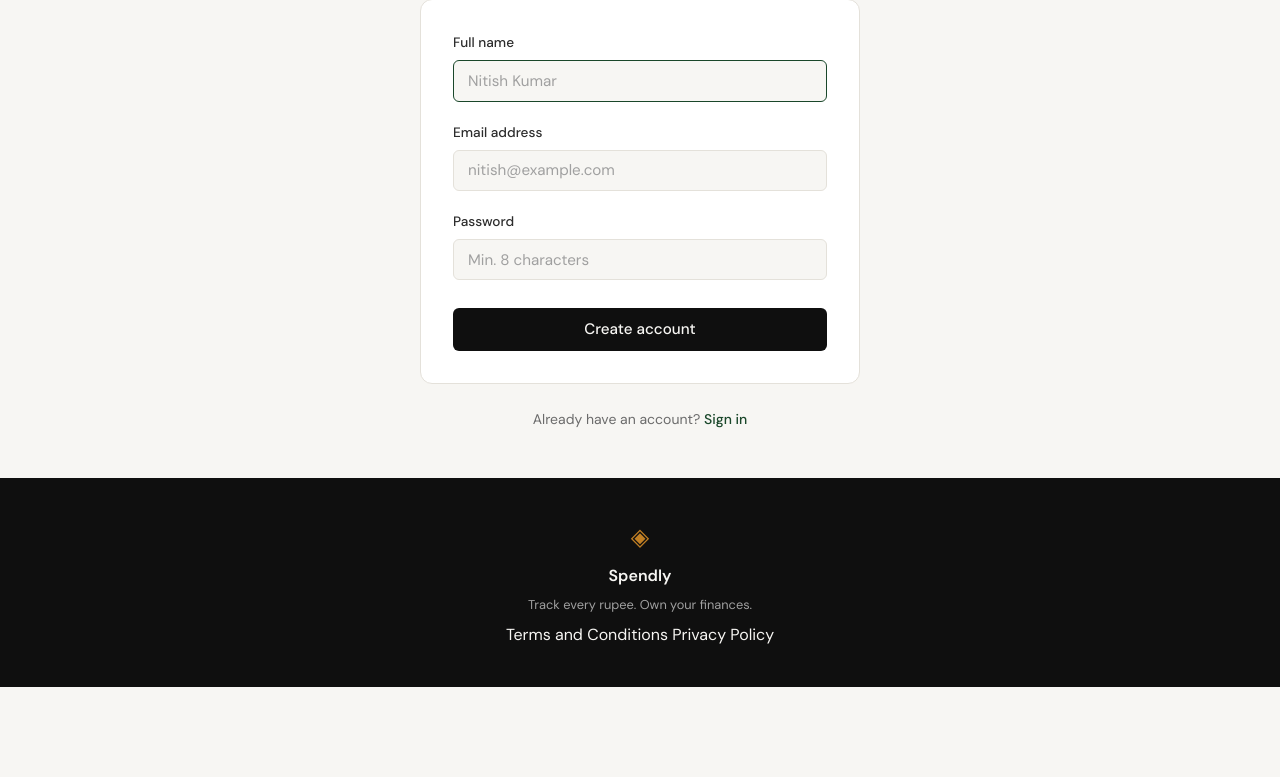
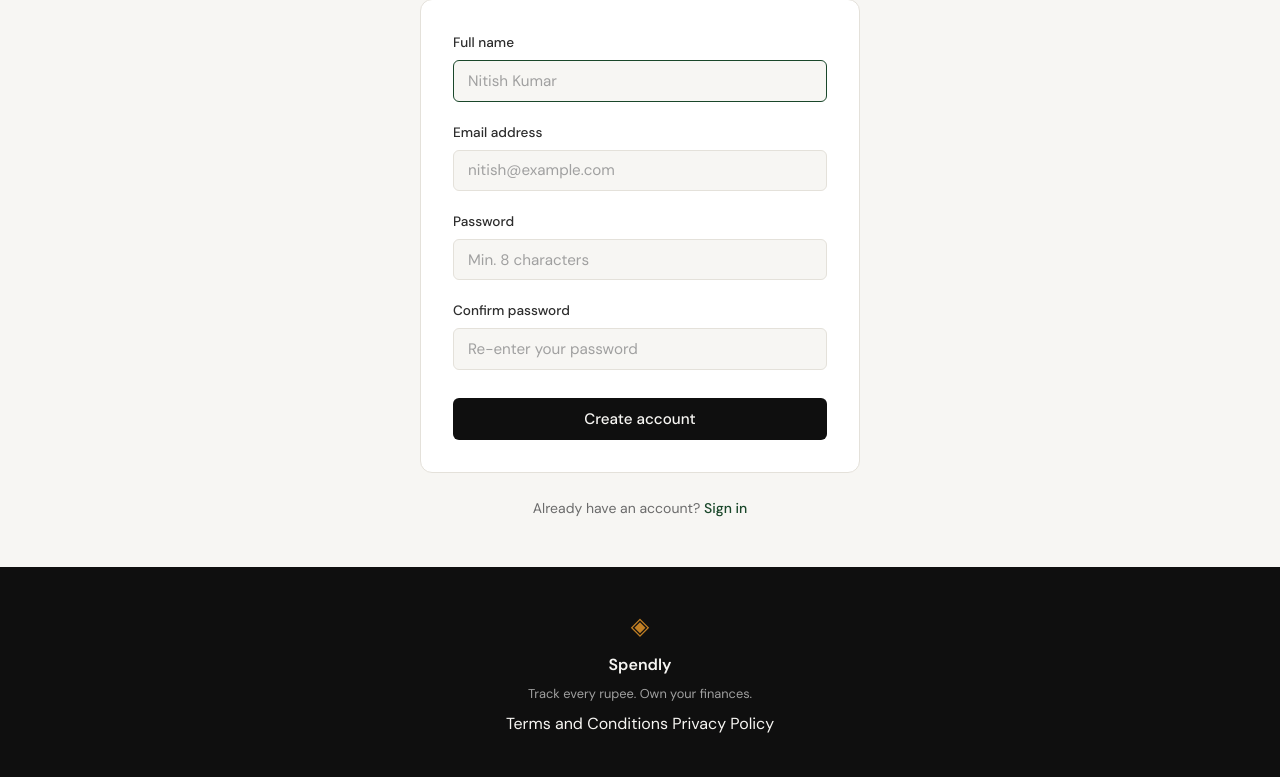
Before and after one commit to samirpuru/spendly, a Flask app: page /register in a window 1280 px wide. Shown: the part 224-1001 px from the top of the page. Before the commit the page ends 911 px from the top, so only its background shows below. Run offline with Flask 3, Linux system fonts and the light colour scheme.

Commit message:
feat: implement user registration with form validation and password hashing
- Add POST /register handler with multi-step validation (name, email format, password length, password match)
- Verify email uniqueness against database before INSERT
- Hash passwords using werkzeug.security.generate_password_hash
- Preserve name/email fields on validation error, clear password fields
- Redirect to /login on successful registration
- Add confirm-password field to registration form
- Use parameterized queries to prevent SQL injection
- Follow existing error-display convention (template-local error variable)

Co-Authored-By: Claude Haiku 4.5 <noreply@anthropic.com>

```diff
--- a/app.py
+++ b/app.py
@@ -1,5 +1,7 @@
-from flask import Flask, render_template
+from flask import Flask, render_template, request, redirect, url_for
+import sqlite3
 
+from werkzeug.security import generate_password_hash
 from database.db import get_db, init_db, seed_db
 
 app = Flask(__name__)
@@ -18,8 +20,50 @@ def landing():
     return render_template("landing.html")
 
 
-@app.route("/register")
+@app.route("/register", methods=["GET", "POST"])
 def register():
+    if request.method == "POST":
+        name = request.form.get("name", "").strip()
+        email = request.form.get("email", "").strip().lower()
+        password = request.form.get("password", "")
+        confirm_password = request.form.get("confirm_password", "")
+
+        error = None
+        if not name:
+            error = "Please enter your full name."
+        elif not email or "@" not in email or "." not in email.split("@")[-1]:
+            error = "Please enter a valid email address."
+        elif len(password) < 6:
+            error = "Password must be at least 6 characters long."
+        elif password != confirm_password:
+            error = "Passwords do not match."
+
+        if error is None:
+            conn = get_db()
+            try:
+                existing = conn.execute(
+                    "SELECT id FROM users WHERE email = ?", (email,)
+                ).fetchone()
+                if existing is not None:
+                    error = "An account with this email already exists."
+                else:
+                    password_hash = generate_password_hash(password)
+                    try:
+                        conn.execute(
+                            "INSERT INTO users (name, email, password_hash) VALUES (?, ?, ?)",
+                            (name, email, password_hash),
+                        )
+                        conn.commit()
+                    except sqlite3.IntegrityError:
+                        error = "An account with this email already exists."
+            finally:
+                conn.close()
+
+            if error is None:
+                return redirect(url_for("login"))
+
+        return render_template("register.html", error=error, name=name, email=email)
+
     return render_template("register.html")
 
 
--- a/templates/register.html
+++ b/templates/register.html
@@ -22,18 +22,28 @@
                     <label for="name">Full name</label>
                     <input type="text" id="name" name="name"
                            class="form-input" placeholder="Nitish Kumar"
+                           value="{{ name or '' }}"
                            required autofocus>
                 </div>
                 <div class="form-group">
                     <label for="email">Email address</label>
                     <input type="email" id="email" name="email"
                            class="form-input" placeholder="nitish@example.com"
+                           value="{{ email or '' }}"
                            required>
                 </div>
                 <div class="form-group">
                     <label for="password">Password</label>
                     <input type="password" id="password" name="password"
                            class="form-input" placeholder="Min. 8 characters"
+                           minlength="6"
+                           required>
+                </div>
+                <div class="form-group">
+                    <label for="confirm_password">Confirm password</label>
+                    <input type="password" id="confirm_password" name="confirm_password"
+                           class="form-input" placeholder="Re-enter your password"
+                           minlength="6"
                            required>
                 </div>
                 <button type="submit" class="btn-submit">Create account</button>
```
